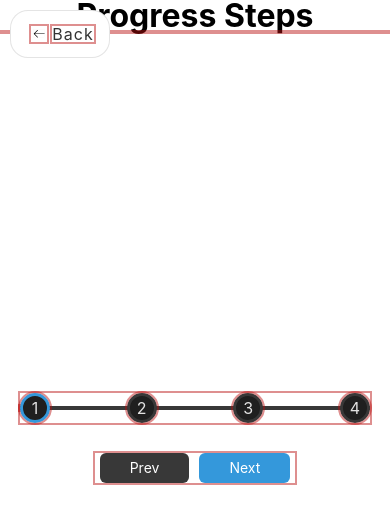
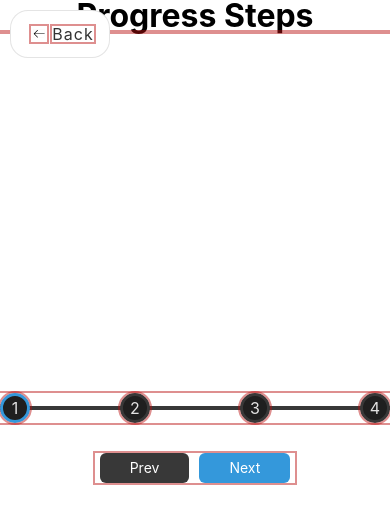
Before and after one commit to jorgehenrrique/50projects-react, a React (Vite) app: page /50projects-react/pages/02progress-steps in a window 390 px wide. Shown: the top 524 px of the page. Built offline with nearby package versions, Linux system fonts and the light colour scheme.

Commit message:
finalizado css do pro02

```diff
--- a/src/pages/02progress-steps/ProgressSteps.css
+++ b/src/pages/02progress-steps/ProgressSteps.css
@@ -12,7 +12,8 @@
   position: relative;
   margin-bottom: 3rem;
   max-width: 100%;
-  width: 35rem;
+  width: 350px;
+  /* width: 80%; */
 }
 .progress-container::before {
   content: "";
@@ -74,3 +75,10 @@
   background-color: #383838;
   cursor: not-allowed;
 }
+
+@media (max-width: 480px) {
+  .progress-container {
+    width: 100%;
+    /* padding: 0 1rem; */
+  }
+}
--- a/src/pages/02progress-steps/ProgressSteps.jsx
+++ b/src/pages/02progress-steps/ProgressSteps.jsx
@@ -13,7 +13,7 @@ export default function ProgressSteps() {
           <div className="circle">4</div>
         </div>
 
-        <div className="btn-container">
+        <div>
           <button className="btn" id="prev" disabled>Prev</button>
           <button className="btn" id="next">Next</button>
         </div>
```
